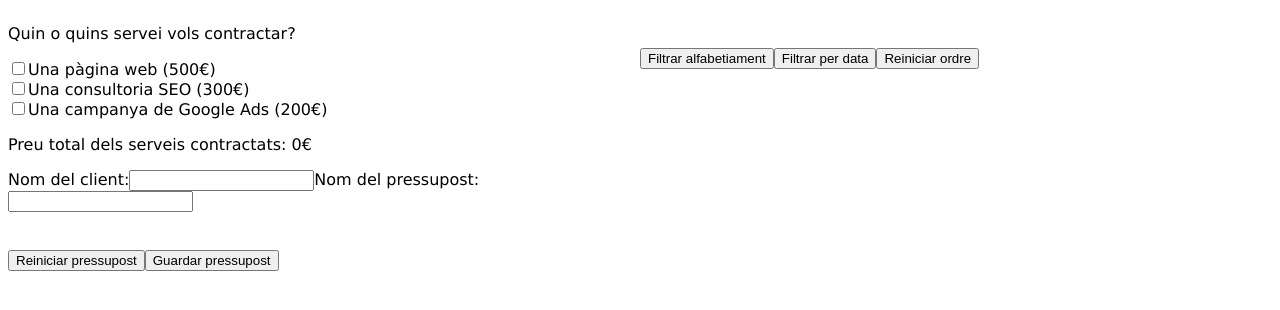
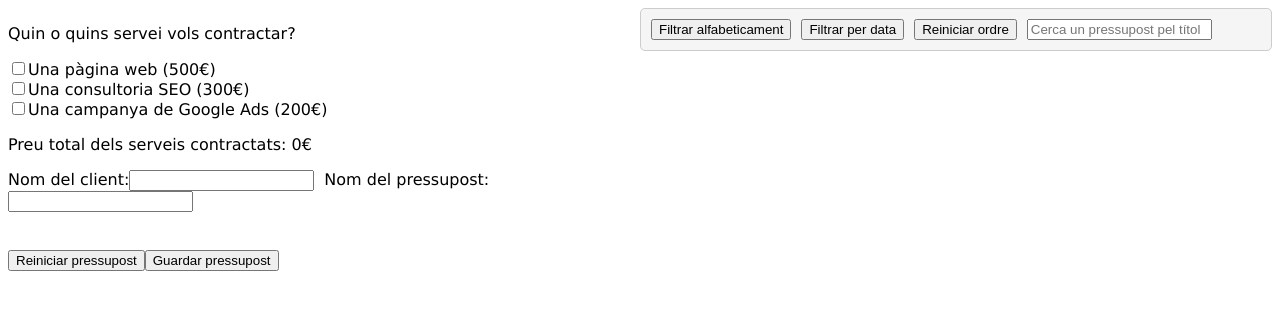
Before and after one commit to JordiAltes/Sprint7_REACT_BUDGETS, a React (Vite) app: page /Budget in a window 1280 px wide. Shown: the top 310 px of the page. Built offline with nearby package versions, Linux system fonts and the light colour scheme.

Commit message:
exercici 8 acabat

```diff
--- a/src/components/ClientBudget.jsx
+++ b/src/components/ClientBudget.jsx
@@ -6,7 +6,8 @@ export function ClientBudget({
   numPages,
   numLanguages,
   totalPrice,
-  selectedKeys
+  selectedKeys,
+  currentDate
 }) {
   return (
     <div>
@@ -22,6 +23,8 @@ export function ClientBudget({
           Idiomes: {numLanguages}
           <br />
           Preu final: {totalPrice}
+          <br />
+          Data de creació: {currentDate}
         </p>
       </div>
     </div>
--- a/src/index.css
+++ b/src/index.css
@@ -80,8 +80,12 @@
   background-color: #f5f5f5;
   border: 1px solid #ccc;
   border-radius: 5px;
-
-
+}
+.sortButtons button {
+  margin-right: 10px;
+}
+.namesContainer input{
+  margin-right: 10px;
 }
 @media (max-width: 1150px) {
   .labelMenu {
--- a/src/pages/Budget.jsx
+++ b/src/pages/Budget.jsx
@@ -45,9 +45,11 @@ function Budget() {
     const dataFromLocalStorage = getDataFromLocalStorage();
     return dataFromLocalStorage.budgetName || "";
   });
-  const [budgetList, setBudgetList] = useState( () => {
+  const [budgetList, setBudgetList] = useState(() => {
     const dataFromLocalStorage = getDataFromLocalStorage();
-    return dataFromLocalStorage.budgetList || []});
+    return dataFromLocalStorage.budgetList || [];
+  });
+  const [search, setSearch] = useState("")
 
   useEffect(() => {
     const data = {
@@ -115,7 +117,13 @@ function Budget() {
 
   function saveBudget() {
     const newDate = new Date();
-    const currentDate = newDate.toDateString("es-ES");
+    const currentDate = newDate.toLocaleString("es-ES", {
+      weekday: "long",
+      day: "numeric",
+      month: "long",
+      hour: "numeric",
+      minute: "numeric",
+    });
     const userBudget = new TemplateBudget(
       clientName,
       budgetName,
@@ -143,7 +151,31 @@ function Budget() {
         if (a.budgetName > b.budgetName) return 1;
         else return -1;
       });
-      setBudgetList(orderByTitle)
+    setBudgetList(orderByTitle);
+  }
+  function sortByDate() {
+    const orderByDate = budgetList
+      .map((e) => e)
+      .sort((a, b) => {
+        a.currentDate - b.currentDate;
+        if (a.currentDate < b.currentDate) return 1;
+        else return -1;
+      });
+    setBudgetList(orderByDate);
+  }
+  function reorderBudgets() {
+    const reorder = budgetList
+      .map((e) => e)
+      .sort((a, b) => {
+        a.currentDate - b.currentDate;
+        if (a.currentDate > b.currentDate) return 1;
+        else return -1;
+      });
+    setBudgetList(reorder);
+  }
+  function handleChangesSearch(e) {
+    setSearch(e.target.value)
+
   }
 
   return (
@@ -217,6 +249,17 @@ function Budget() {
       </div>
       <div className="budgetListContainer">
         <div className="budgetList">
+          <div className="sortButtons">
+            <button onClick={sortByLetter}>Filtrar alfabeticament</button>
+            <button onClick={sortByDate}>Filtrar per data</button>
+            <button onClick={reorderBudgets}>Reiniciar ordre</button>
+            <input
+              type="text"
+              value={search}
+              onChange={handleChangesSearch}
+              placeholder="Cerca un pressupost pel títol"
+            />
+          </div>
           {budgetList !== [] &&
             budgetList.map(
               (
@@ -227,6 +270,7 @@ function Budget() {
                   numLanguages,
                   totalPrice,
                   selectedKeys,
+                  currentDate,
                 },
                 index
               ) => {
@@ -240,17 +284,13 @@ function Budget() {
                       numLanguages={numLanguages}
                       totalPrice={totalPrice}
                       selectedKeys={selectedKeys}
+                      currentDate={currentDate}
                     />
                   </>
                 );
               }
             )}
         </div>
-        <div>
-          <button onClick={sortByLetter}>Filtrar alfabetiament</button>
-          <button>Filtrar per data</button>
-          <button>Reiniciar ordre</button>
-        </div>
       </div>
     </main>
   );
```
